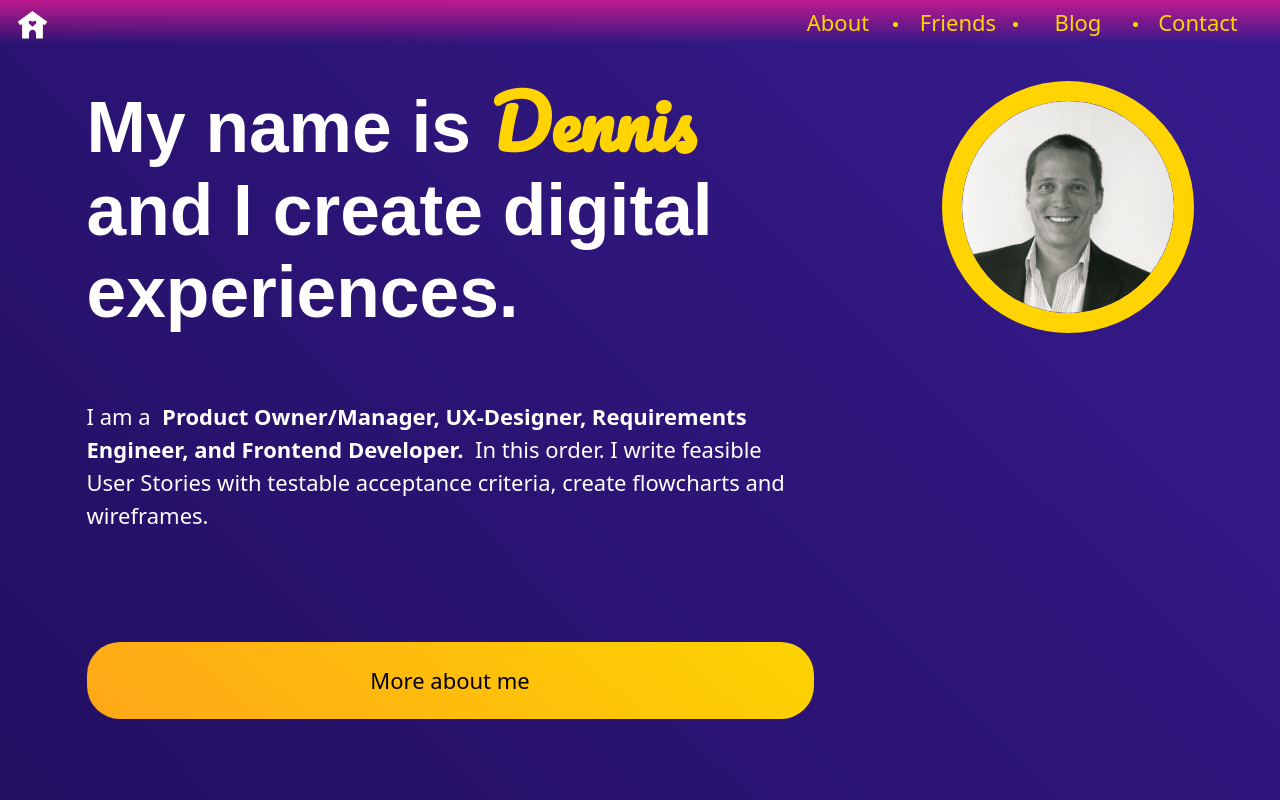
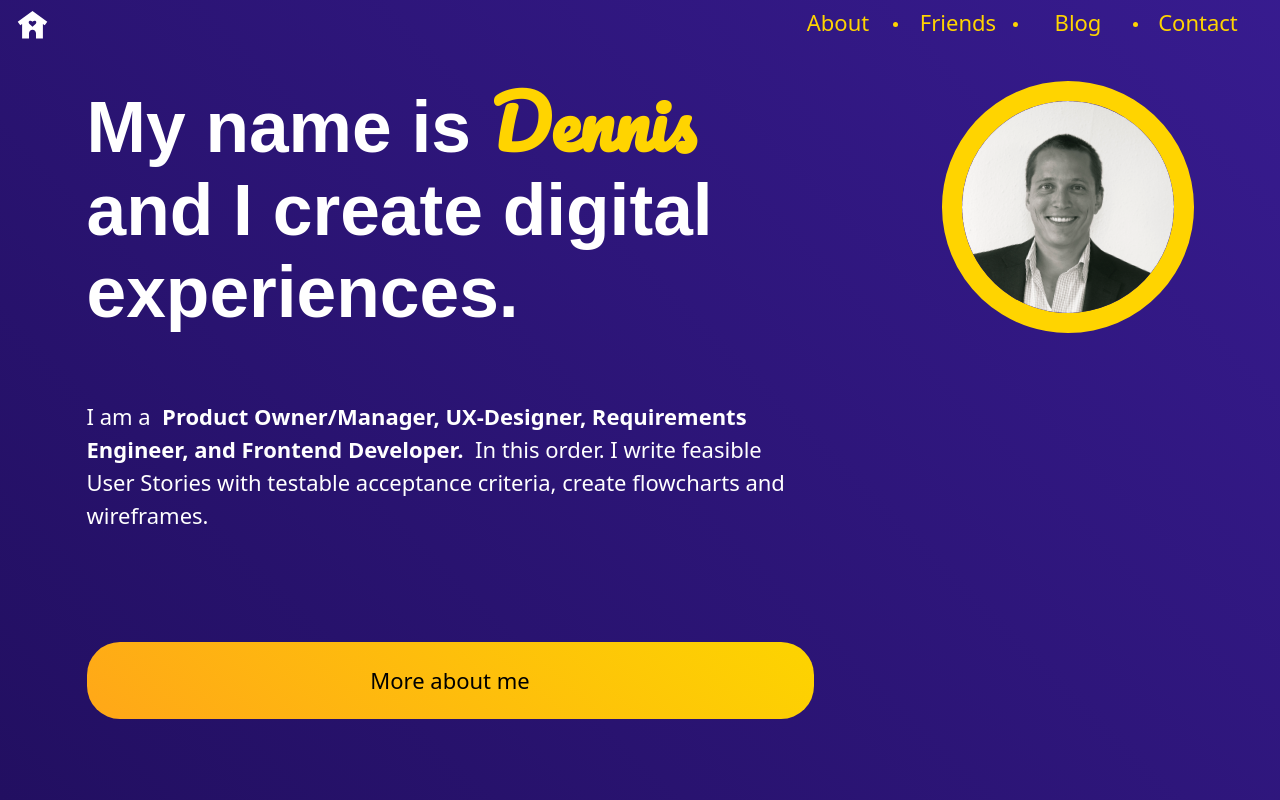
Before and after one commit to ChuaTheDog/denniseitner, a Gatsby site: page / in a window 1280 px wide. Built offline with nearby package versions, Linux system fonts and the light colour scheme; Gatsby itself is replaced by a stand-in of ours; a web font is replaced by a local one.

Commit message:
fixed card and nav scroll

```diff
--- a/src/components/Card/Card.js
+++ b/src/components/Card/Card.js
@@ -10,7 +10,7 @@ const Card = ({ post }) => {
 	return (
 		<div className='row'>
 			<div className={cardStyles.cardWrapper}>
-				<div className='col-md-2'>
+				<div className='col-md-3 col-lg-2'>
 					<Link to={`/blog/${post.frontmatter.slug}`}>
 						<div className={cardStyles.dateAndPreview}>
 							<div className={cardStyles.cardDate}>
@@ -33,7 +33,7 @@ const Card = ({ post }) => {
 						</div>
 					</Link>
 				</div>
-				<div className='col-md-10'>
+				<div className='col-md-9 col-lg-10'>
 					<div className={cardStyles.cardContent}>
 						<h3>{post.frontmatter.title}</h3>
 						<p>{post.excerpt.substr(0, MAXLENGTH)}</p>
--- a/src/components/Nav/Nav.js
+++ b/src/components/Nav/Nav.js
@@ -1,14 +1,39 @@
-import React from 'react';
+import React, { useState, useEffect } from 'react';
+
 import * as navStyles from './nav.module.scss';
 import Home from '../../assets/svg/Home.svg';
 import MobileNav from './MobileNav';
+
 const Nav = () => {
+	const [pos, setPos] = useState('top');
+	useEffect(() => {
+		document.addEventListener('scroll', (e) => {
+			let scrolled = document.scrollingElement.scrollTop;
+			if (scrolled >= 400) {
+				setPos('moved');
+			} else {
+				setPos('top');
+			}
+		});
+	}, []);
 	return (
 		<div className={navStyles.navWrapper} id='nav'>
 			<a href='/'>
 				<Home className={navStyles.home}></Home>
 			</a>
-			<nav className={navStyles.nav}>
+
+			<nav
+				className={navStyles.nav}
+				/*style={{
+					backgroundImage:
+						pos === 'top'
+							? ''
+							: 'linear-gradient(#bf1a90 0%, rgba(255, 255, 255, 0) 100%)',
+				}}*/
+				style={{
+					backgroundColor:
+						pos === 'top' ? 'rgba(0, 0, 0, 0)' : 'rgba(0, 0, 0, .5)',
+				}}>
 				<a className={navStyles.navItem} href='/about'>
 					About
 				</a>
--- a/src/components/Nav/nav.module.scss
+++ b/src/components/Nav/nav.module.scss
@@ -37,7 +37,7 @@ $mq-breakpoints: (
 		display: flex;
 		justify-content: flex-end;
 		width: 100vw;
-		background-image: linear-gradient(#bf1a90 0%, rgba(255, 255, 255, 0) 100%);
+		//background-image: linear-gradient(#bf1a90 0%, rgba(255, 255, 255, 0) 100%);
 		background-position: center;
 		background-repeat: no-repeat;
 		background-size: cover;
```
